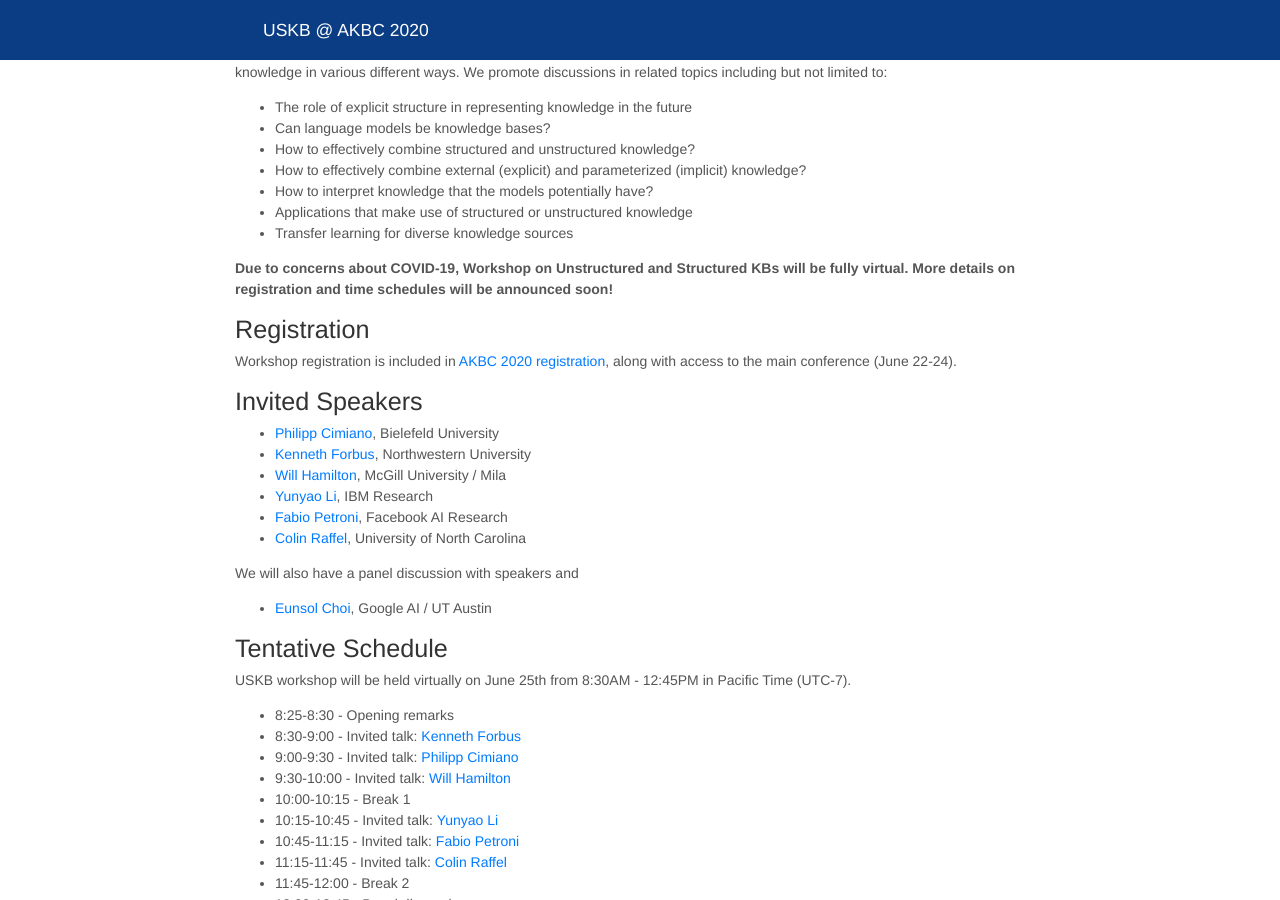
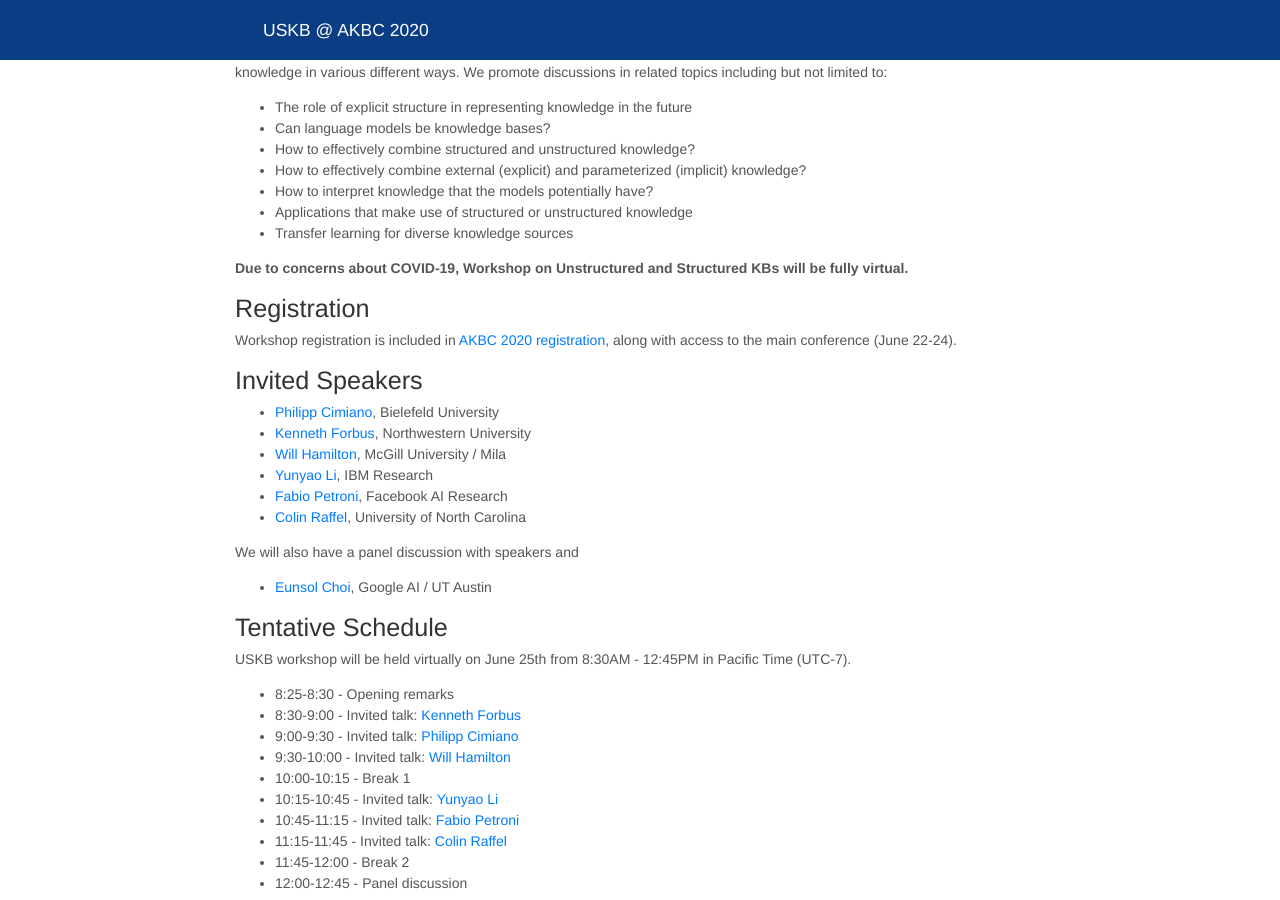
Before and after one commit to spa-nlp/spa-nlp.github.io, a Jekyll site: the page built from index.md, in a window 1280 px wide and 900 px high, scrolled down 365 px. Built offline with Jekyll 4.4.1, drawn with Linux system fonts in a browser that asks for light colours; nearby versions of some CDN libraries.

Commit message:
minor edit

```diff
--- a/index.md
+++ b/index.md
@@ -20,7 +20,7 @@ The objective of this workshop is to bring together researchers interested in ef
 - Transfer learning for diverse knowledge sources
 
 
-**Due to concerns about COVID-19, Workshop on Unstructured and Structured KBs will be fully virtual. More details on registration and time schedules will be announced soon!**
+**Due to concerns about COVID-19, Workshop on Unstructured and Structured KBs will be fully virtual.**
 
 ## Registration
 
```
